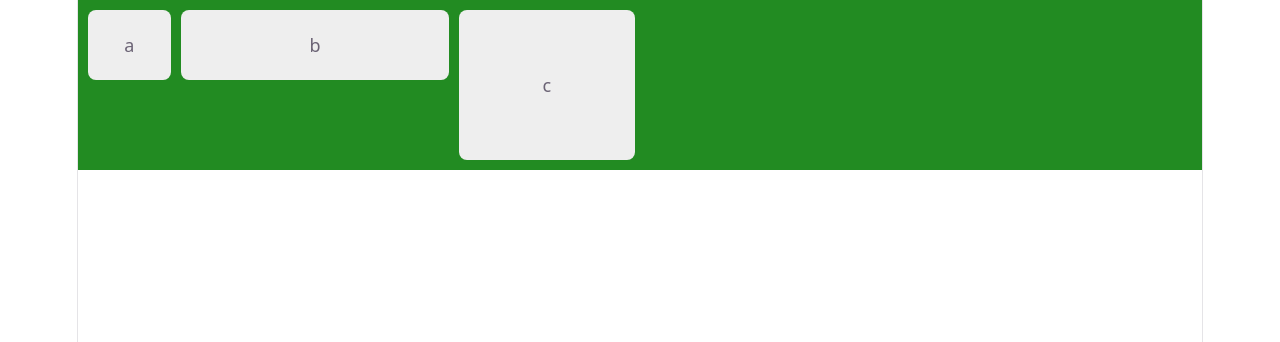
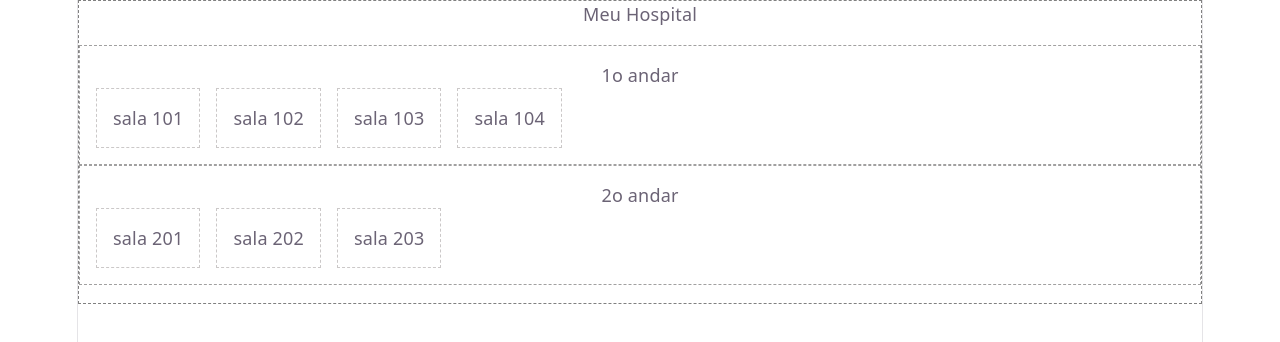
Before and after one commit to mrChernicharo/dnd-test, a React (Vite) app: page / in a window 1280 px wide. Shown: the top 342 px of the page. Built offline with nearby package versions, Linux system fonts and the light colour scheme.

Commit message:
Hospital

```diff
--- a/src/App.tsx
+++ b/src/App.tsx
@@ -1,8 +1,11 @@
 // import { DnDKit01 } from "./DnDKit01";
+// import { GridLayout } from "./GridLayout";
 
-import { GridLayout } from "./GridLayout";
+import { Hospital } from "./Hospital";
 
 export function App() {
   // return <DnDKit01 />;
-  return <GridLayout />;
+  // return <GridLayout />;
+
+  return <Hospital />;
 }
--- /dev/null
+++ b/src/Hospital.css
@@ -0,0 +1,28 @@
+* {
+  box-sizing: border-box;
+}
+
+ul,
+li {
+  list-style: none;
+  padding: 0;
+}
+
+.hospital {
+  border: 1px dashed gray;
+}
+
+.sector {
+  border: 1px dashed rgb(161, 160, 160);
+  padding: 16px;
+
+  ul {
+    display: flex;
+    gap: 16px;
+  }
+}
+
+.room {
+  border: 1px dashed rgb(203, 200, 200);
+  padding: 16px;
+}
--- /dev/null
+++ b/src/Hospital.tsx
@@ -0,0 +1,84 @@
+import { useContainerWidth, type GridLayoutProps } from "react-grid-layout";
+import "./Hospital.css";
+
+interface Room {
+  id: string;
+  name: string;
+}
+
+interface Sector {
+  id: string;
+  name: string;
+  color: string;
+  rooms: Room[];
+}
+
+const hospital = {
+  id: "h1",
+  name: "Meu Hospital",
+  sectors: [
+    {
+      id: "s1",
+      name: "1o andar",
+      color: "lightgray",
+      rooms: [
+        { id: "r101", name: "sala 101" },
+        { id: "r102", name: "sala 102" },
+        { id: "r103", name: "sala 103" },
+        { id: "r104", name: "sala 104" },
+      ],
+    },
+    {
+      id: "s2",
+      name: "2o andar",
+      color: "lightblue",
+      rooms: [
+        { id: "r201", name: "sala 201" },
+        { id: "r202", name: "sala 202" },
+        { id: "r203", name: "sala 203" },
+      ],
+    },
+  ],
+};
+
+export function Hospital() {
+  return (
+    <div className="hospital">
+      {hospital.name}
+
+      <ul>
+        {hospital.sectors.map((sector) => (
+          <Sector key={sector.id} sector={sector} />
+        ))}
+      </ul>
+    </div>
+  );
+}
+
+export function Sector({ sector }: { sector: Sector }) {
+  //   const { width, mounted, containerRef } = useContainerWidth();
+
+  //   const layout = buildSectorLayout(sector.rooms);
+
+  return (
+    <div className="sector">
+      {sector.name}
+      <ul>
+        {sector.rooms.map((room) => (
+          <Room key={room.id} room={room} />
+        ))}
+      </ul>
+    </div>
+  );
+}
+
+export function Room({ room }: { room: Room }) {
+  return <li className="room">{room.name}</li>;
+}
+
+// function buildSectorLayout(rooms: Room[]) {
+//   const layout: GridLayoutProps["layout"] = [];
+
+//   for (const room of rooms) {
+//   }
+// }
```
